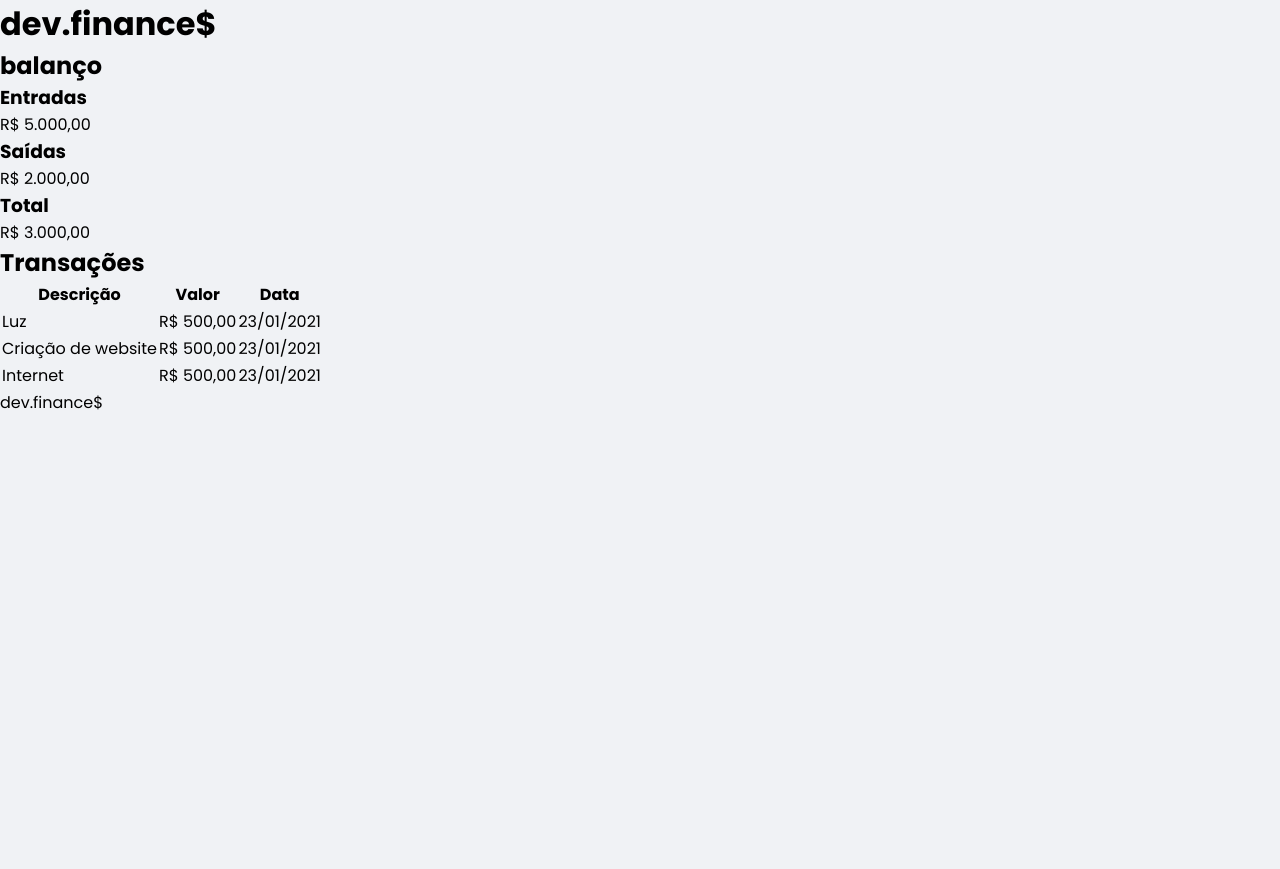
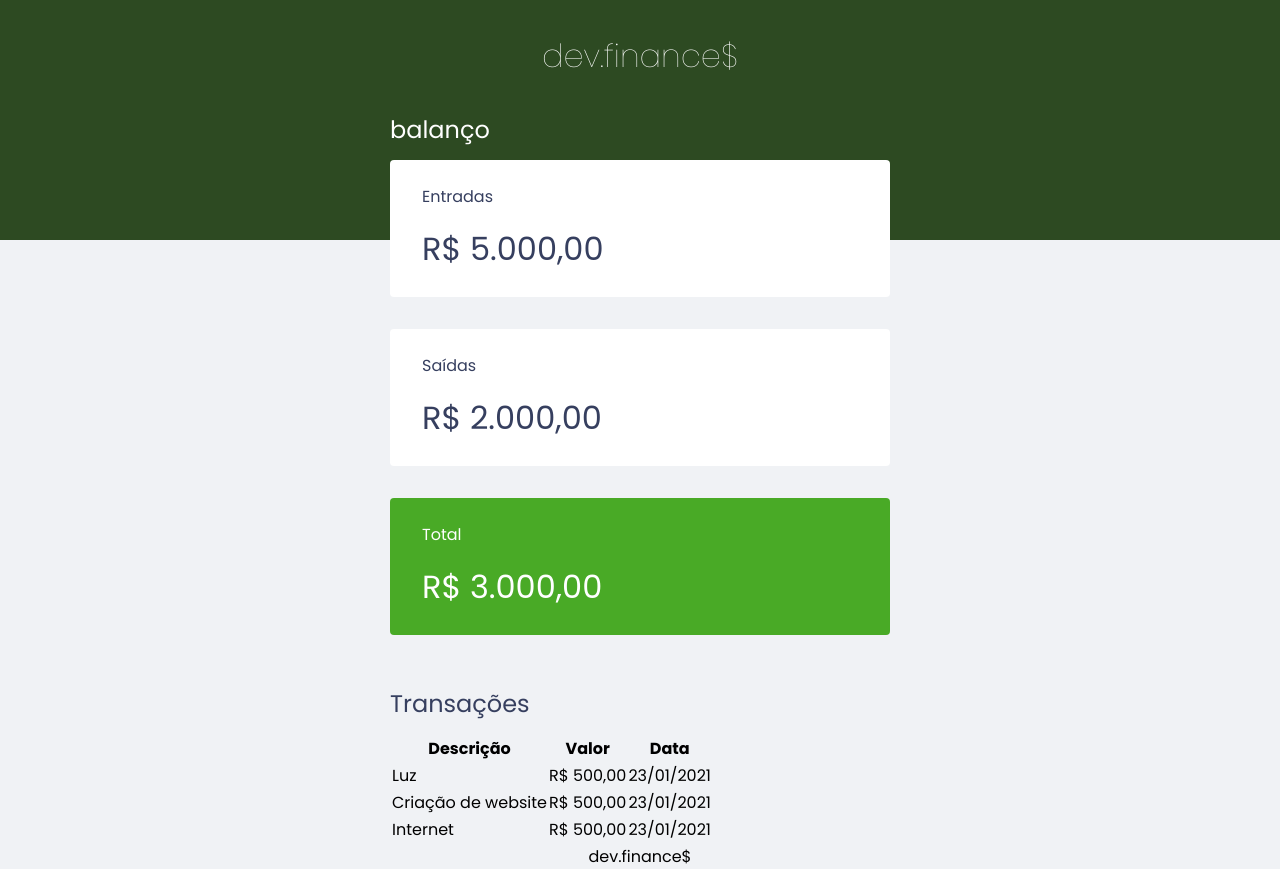
Before and after one commit to matheuspython/dev.finance, a plain HTML site: page index.html in a window 1280 px wide. Before the commit the page ends 800 px from the top, so only its background shows below. Drawn offline with Linux system fonts and the light colour scheme.

Commit message:
estilização do header e da primeira section do main concluida

```diff
--- a/style.css
+++ b/style.css
@@ -1,3 +1,7 @@
+:root {
+    --dark-blue: #363f5f;
+}
+
 * {
     margin: 0;
     padding: 0;
@@ -9,6 +13,63 @@ body {
     font-family: 'Poppins', sans-serif;
 }
 
-header {}
+.container {
+    width: min(90vw, 500px);
+    /*aprendi*/
+    margin: auto;
+}
 
-header h1 {}
+h2 {
+    margin-top: 3.2rem;
+    margin-bottom: 0.8rem;
+    color: var(--dark-blue);
+    font-weight: normal;
+}
+
+header {
+    background: #2d4a22;
+    padding: 2rem 0 10rem;
+    text-align: center;
+}
+
+header h1 {
+    color: white;
+    font-weight: 100;
+}
+
+#balance {
+    margin-top: -8rem;
+}
+
+#balance h2 {
+    color: white;
+    margin-top: 0;
+}
+
+.card {
+    background: white;
+    padding: 1.5rem 2rem;
+    border-radius: 0.25rem;
+    margin-bottom: 2rem;
+    color: var(--dark-blue);
+}
+
+.card h3 {
+    font-weight: normal;
+    font-size: 1rem;
+}
+
+.card p {
+    font-size: 2rem;
+    line-height: 3rem;
+    margin-top: 1rem;
+}
+
+.card.total {
+    background: #49aa26;
+    color: white;
+}
+
+footer {
+    text-align: center;
+}
```
